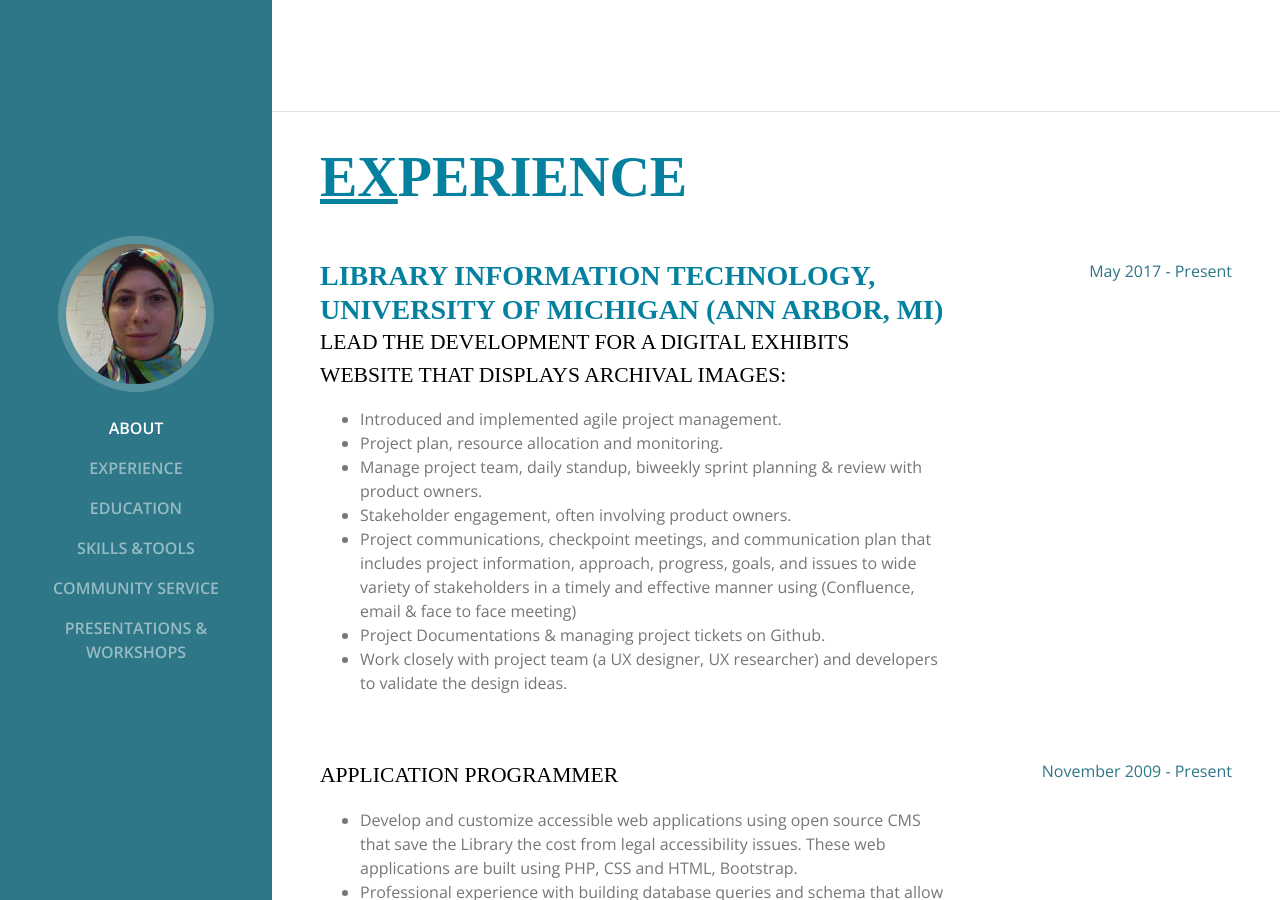
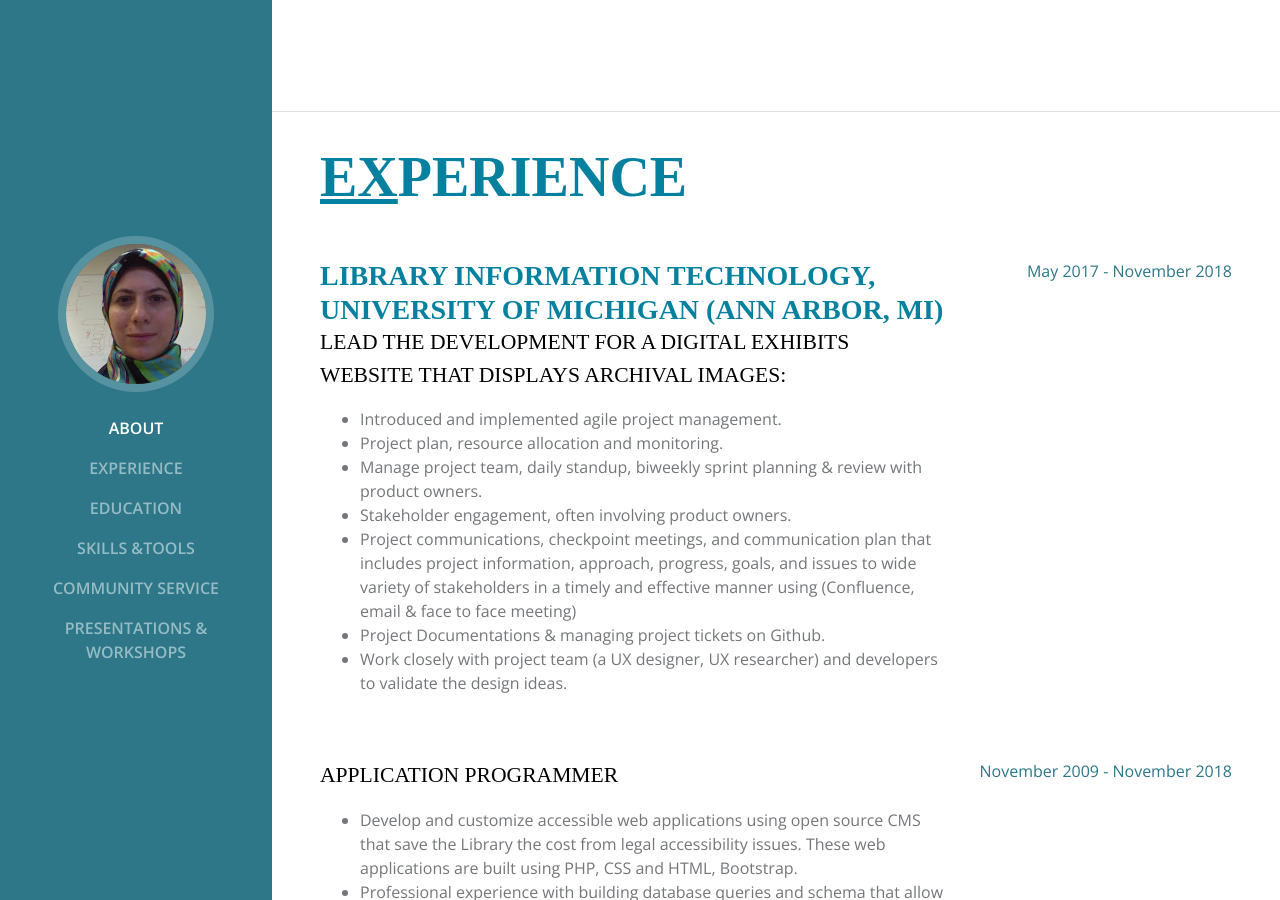
Before and after one commit to nancymou/nancymou.github.io, a Jekyll site: the page index.html, which Jekyll copies as it is, in a window 1280 px wide and 900 px high, scrolled down 788 px. Built offline with Jekyll 4.4.1, drawn with Linux system fonts in a browser that asks for light colours; some web fonts are replaced.

Commit message:
Update index.html

```diff
--- a/index.html
+++ b/index.html
@@ -136,7 +136,7 @@
                   </p>
              </div>
             <div class="resume-date text-md-right">
-                <span class="text-primary">May 2017 - Present</span>
+                <span class="text-primary">May 2017 - November 2018</span>
             </div>
           </div>
 
@@ -159,7 +159,7 @@
                     </p>
               </div>
               <div class="resume-date text-md-right">
-                  <span class="text-primary">November 2009 - Present</span>
+                  <span class="text-primary">November 2009 - November 2018</span>
               </div>
             </div>
           </div>
```
